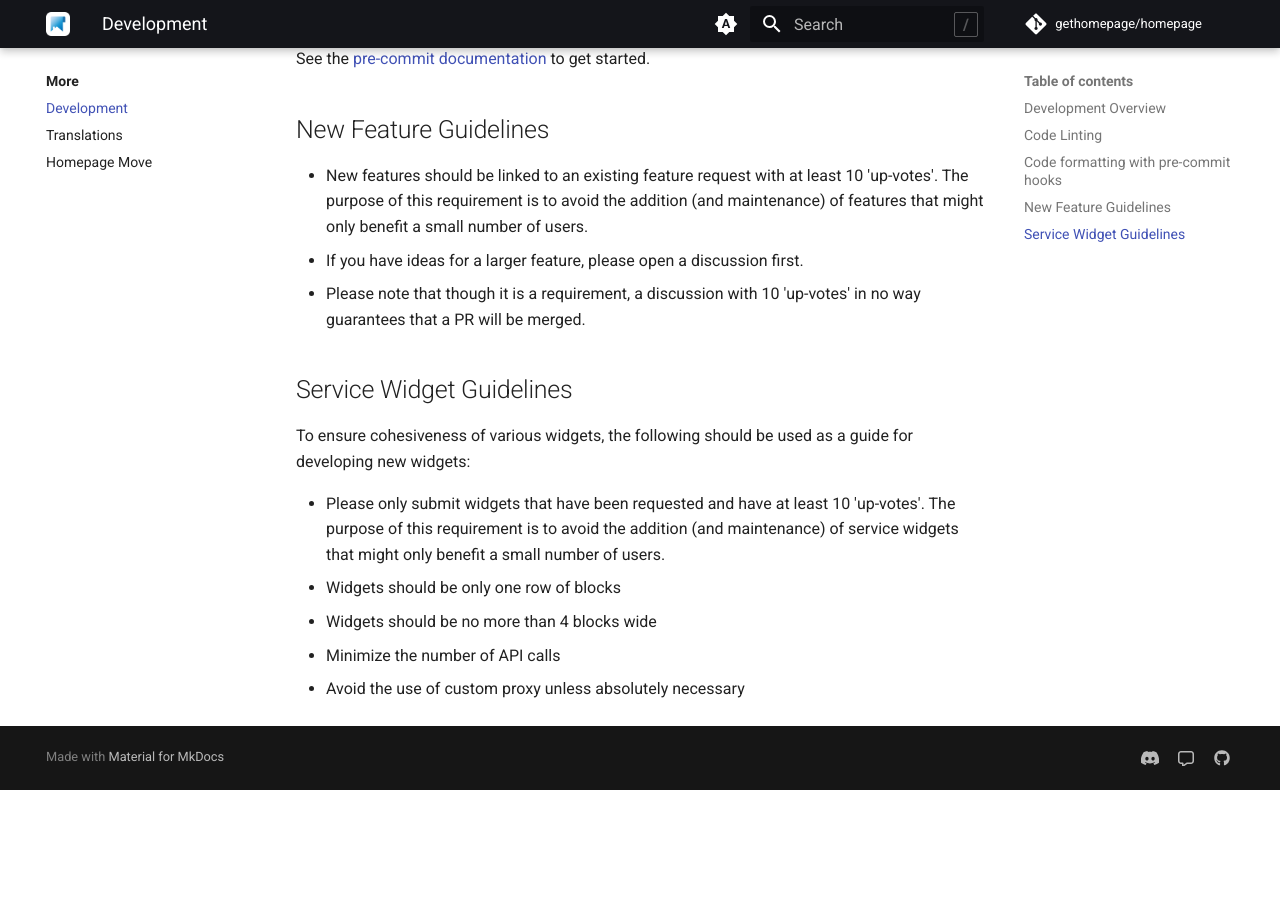
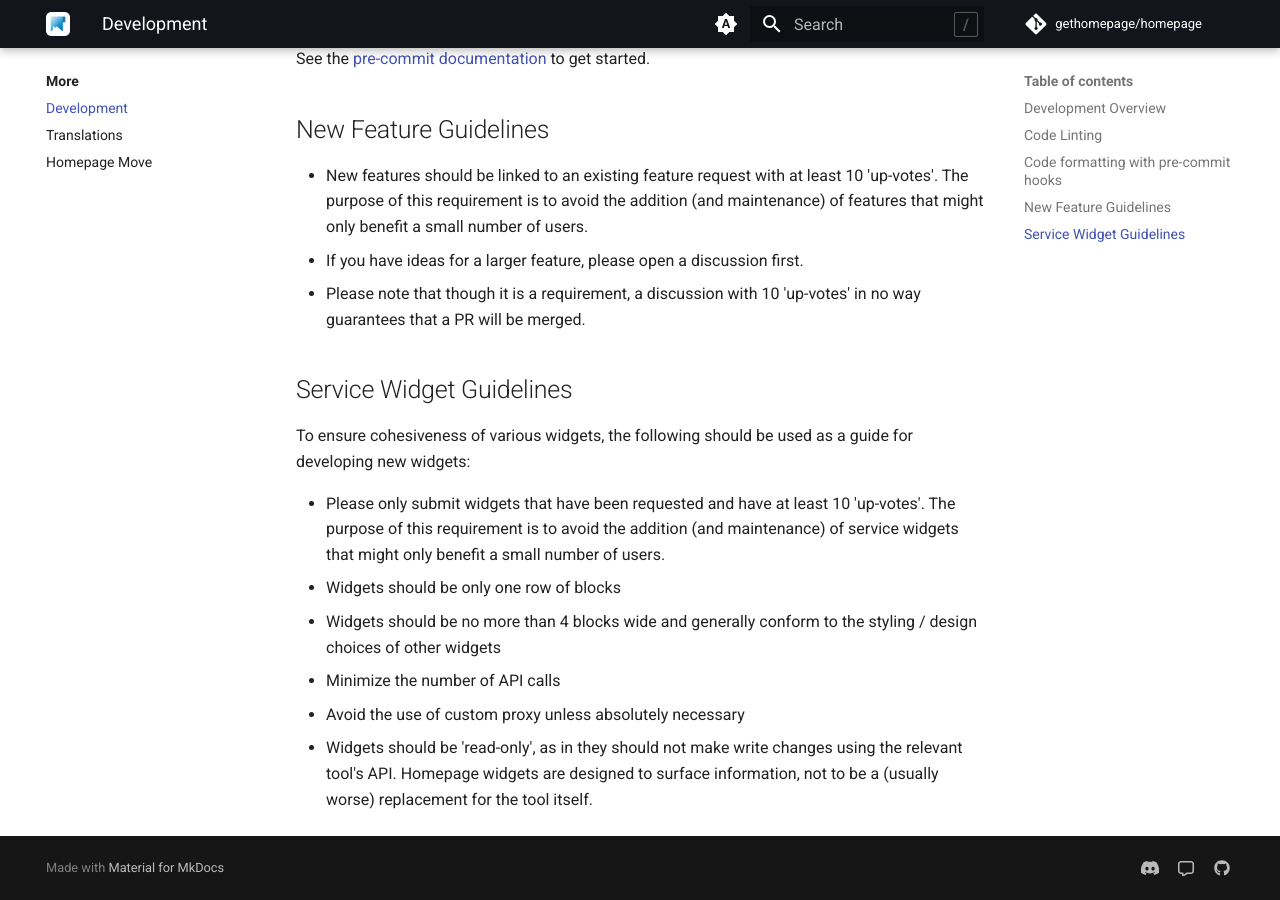
Before and after one commit to jobstar-git/home_p, an MkDocs documentation site: the page built from docs/more/development.md, in a window 1280 px wide and 900 px high, scrolled down 960 px. Built offline with MkDocs 1.6.1 and Material for MkDocs 9.7.7, drawn with Linux system fonts in a browser that asks for light colours; a script that is not in the unit is left out; comment, search, counter and statistics services are not loaded; the version menu is left out; before the commit the page ends 1750 px from its top, so only the background shows below that.

Commit message:
Add read-only note for development

```diff
--- a/docs/more/development.md
+++ b/docs/more/development.md
@@ -51,6 +51,7 @@
 
 - Please only submit widgets that have been requested and have at least 10 'up-votes'. The purpose of this requirement is to avoid the addition (and maintenance) of service widgets that might only benefit a small number of users.
 - Widgets should be only one row of blocks
-- Widgets should be no more than 4 blocks wide
+- Widgets should be no more than 4 blocks wide and generally conform to the styling / design choices of other widgets
 - Minimize the number of API calls
 - Avoid the use of custom proxy unless absolutely necessary
+- Widgets should be 'read-only', as in they should not make write changes using the relevant tool's API. Homepage widgets are designed to surface information, not to be a (usually worse) replacement for the tool itself.
```
